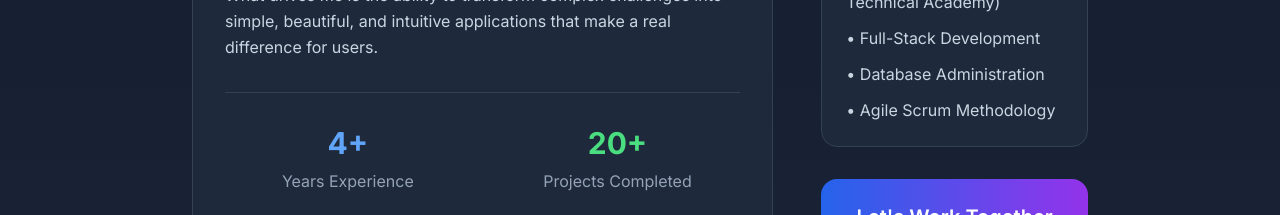
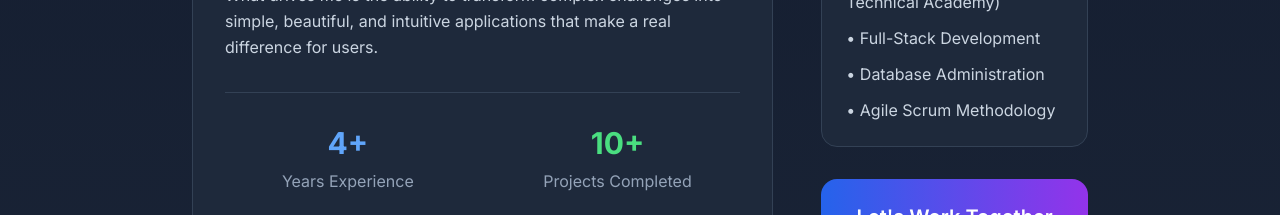
Before and after one commit to AbuMaqungo/abulelemaqungo-portfolio, a Next.js app: page /about in a window 1280 px wide. Shown: the part 800-1015 px from the top of the page. Built offline with nearby package versions, Linux system fonts and the light colour scheme.

Commit message:
correction to number of projects by Abu

```diff
--- a/src/app/about/page.tsx
+++ b/src/app/about/page.tsx
@@ -74,7 +74,7 @@
                   <div className="text-slate-400">Years Experience</div>
                 </div>
                 <div className="text-center">
-                  <div className="text-3xl font-bold text-green-400 mb-2">20+</div>
+                  <div className="text-3xl font-bold text-green-400 mb-2">10+</div>
                   <div className="text-slate-400">Projects Completed</div>
                 </div>
                 <div className="text-center">
```
